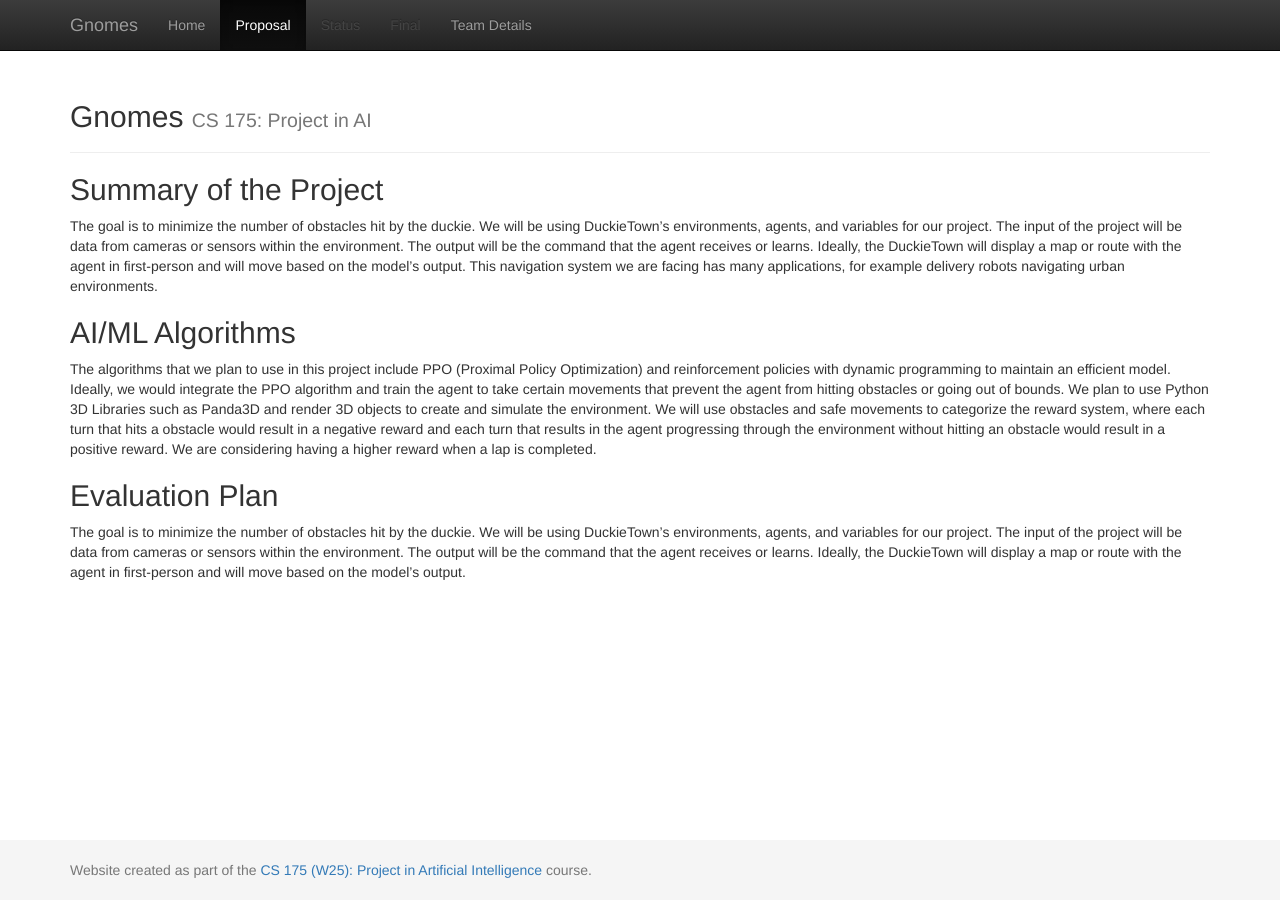
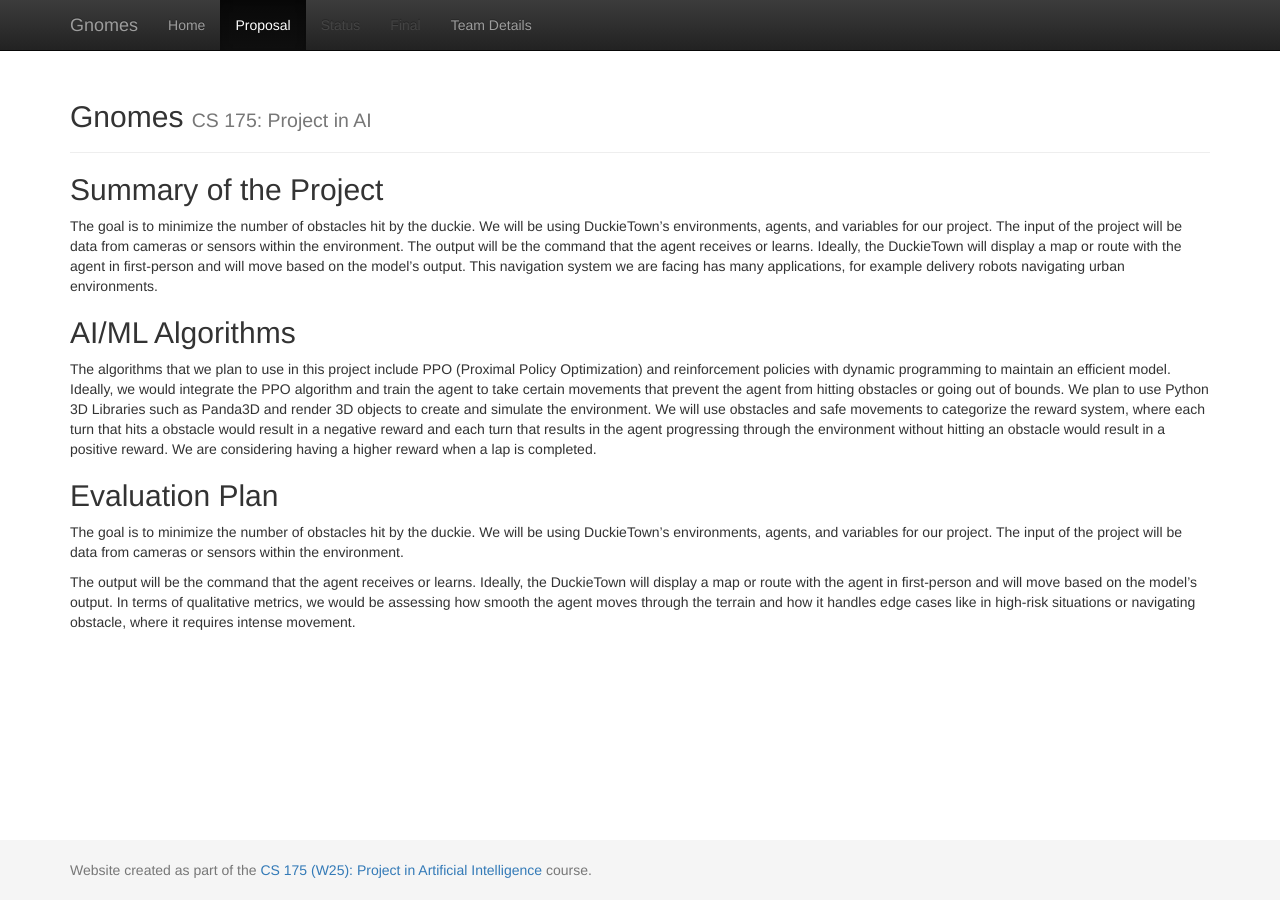
Before and after one commit to TheYeetMeister/Gnohms, a Jekyll site: the page built from docs/proposal.md, in a window 1280 px wide. Built offline with Jekyll 4.4.1, drawn with Linux system fonts in a browser that asks for light colours.

Commit message:
Update proposal.md

```diff
--- a/docs/proposal.md
+++ b/docs/proposal.md
@@ -9,4 +9,5 @@ The goal is to minimize the number of obstacles hit by the duckie. We will be us
 The algorithms that we plan to use in this project include PPO (Proximal Policy Optimization) and reinforcement policies with dynamic programming to maintain an efficient model. Ideally, we would integrate the PPO algorithm and train the agent to take certain movements that prevent the agent from hitting obstacles or going out of bounds. We plan to use Python 3D Libraries such as Panda3D and render 3D objects to create and simulate the environment. We will use obstacles and safe movements to categorize the reward system, where each turn that hits a obstacle would result in a negative reward and each turn that results in the agent progressing through the environment without hitting an obstacle would result in a positive reward. We are considering having a higher reward when a lap is completed.
 ## Evaluation Plan
 The goal is to minimize the number of obstacles hit by the duckie. We will be using DuckieTown’s environments, agents, and variables for our project. The input of the project will be data from cameras or sensors within the environment.
-The output will be the command that the agent receives or learns. Ideally, the DuckieTown will display a map or route with the agent in first-person and will move based on the model’s output.
+
+The output will be the command that the agent receives or learns. Ideally, the DuckieTown will display a map or route with the agent in first-person and will move based on the model’s output. In terms of qualitative metrics, we would be assessing how smooth the agent moves through the terrain and how it handles edge cases like in high-risk situations or navigating obstacle, where it requires intense movement.
```
